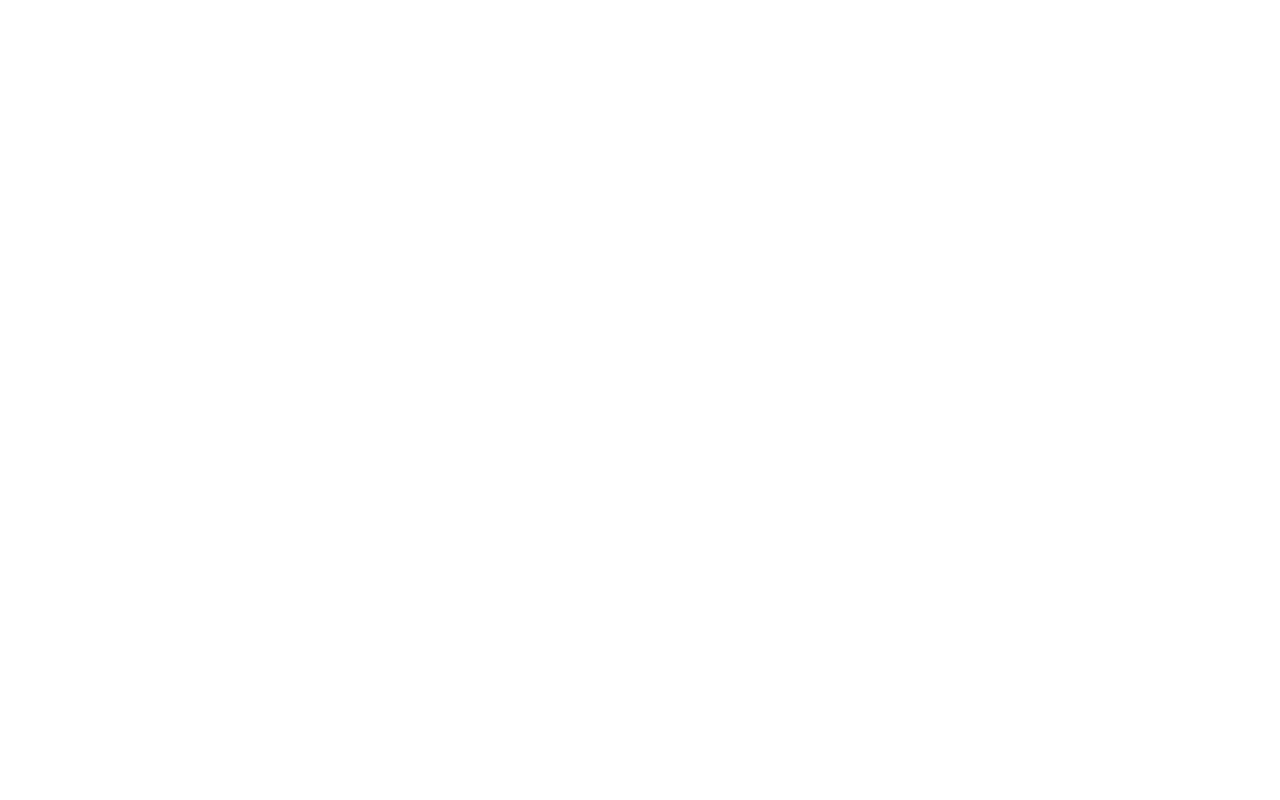
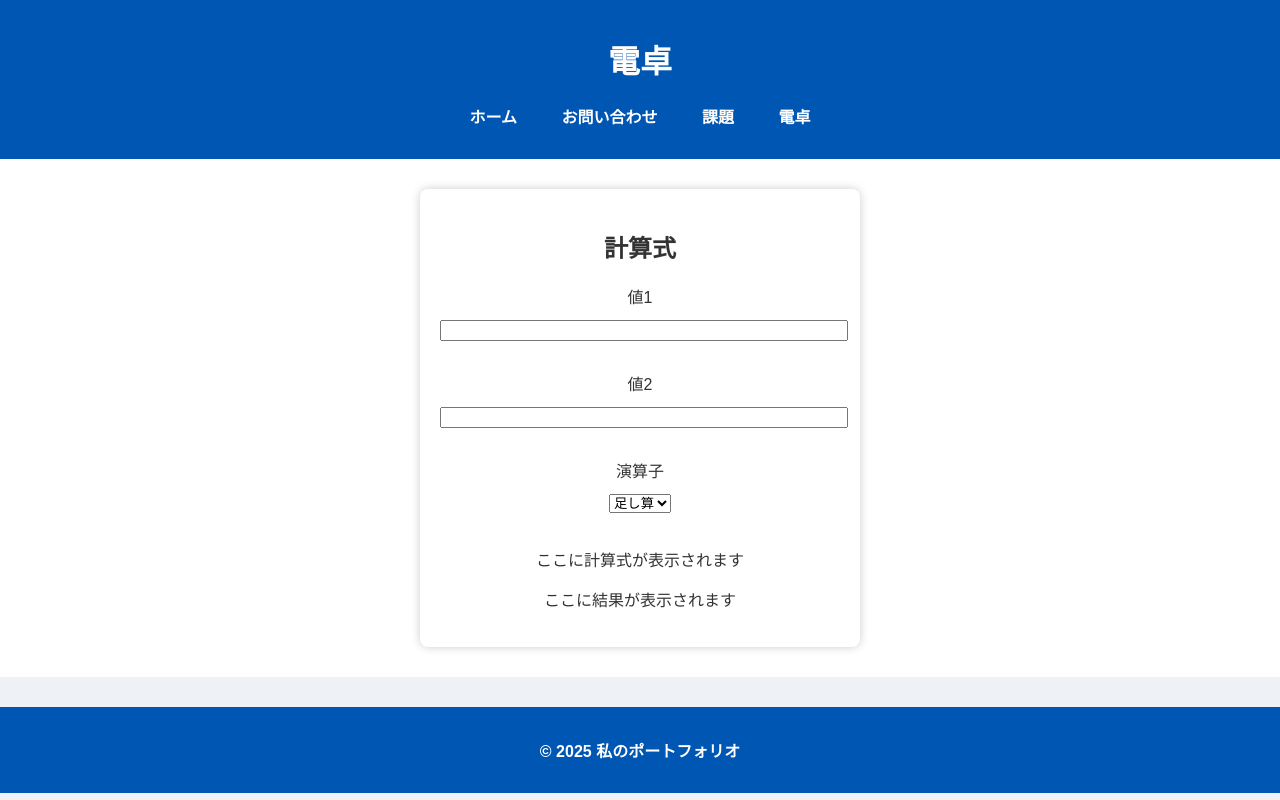
Before and after one commit to robbeikun/testrepo2, a plain HTML site: page start_folder/calculate.html in a window 1280 px wide. Drawn offline with Linux system fonts and the light colour scheme.

Commit message:
コミットメッセージ

```diff
--- a/start_folder/calculate.html
+++ b/start_folder/calculate.html
@@ -1 +1,51 @@
 <!DOCTYPE html>
+<html lang="ja">
+
+    <head>
+        <meta charset="UTF-8">
+        <meta name="viewport" content="width=device-width, initial-scale=1.0">
+        <title>電卓</title>
+        <link rel="stylesheet" href="./css/style.css">
+        <link rel="stylesheet" href="./css/console.css">
+    </head>
+
+    <body>
+        <header>
+            <h1>電卓</h1>
+            <nav>
+                <ul class="nav-list">
+                    <li><a href="/index.html">ホーム</a></li>
+                    <li><a href="contact.html">お問い合わせ</a></li>
+                    <li><a href="./work.html">課題</a></li>
+                    <li><a href="calculate.html">電卓</a></li>
+                </ul>
+            </nav>
+        </header>
+        <main>
+            <section class="contact-form">
+                <h2>計算式</h2>
+                    <form id="calcForm" action="#" method="POST">
+                        <label for="value1">値1</label>
+                        <input type="number" id="value"><br>
+
+                        <label for="value2">値2</label>
+                        <input type="number" id="value2"><br>
+
+                        <label for="choice">演算子</label>
+                        <select name="choice" id="choice">
+                            <option value="addition">足し算</option>
+                            <option value="subtraction">引き算</option>
+                            <option value="multiplication">掛け算</option>
+                            <option value="division">割り算</option>
+                        </select><br><br>
+                    </form>
+                    <p id="formula">ここに計算式が表示されます</p>
+                    <p id="result">ここに結果が表示されます</p>
+            </section>
+        </main>
+        <footer>
+            <p>&copy; 2025 私のポートフォリオ</p>
+        </footer>
+    </body>
+
+</html>
```
